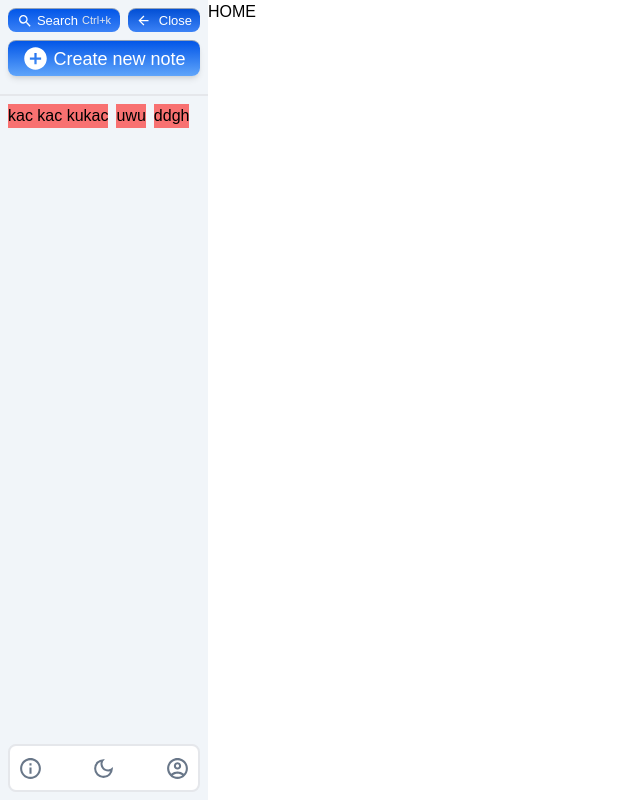
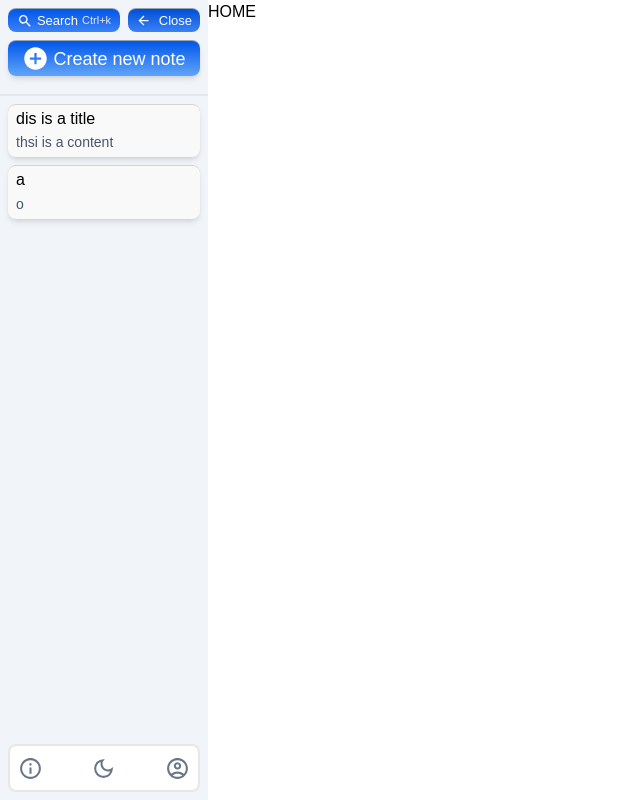
Before and after one commit to notmilanxd/notes, a React (Create React App) app: page / in a window 1280 px wide. Shown: the whole page, without its empty margins (0-640 px from the left). Built offline with nearby package versions, Linux system fonts and the light colour scheme.

Commit message:
Added functionality to the Create new note button

```diff
--- a/package.json
+++ b/package.json
@@ -16,6 +16,7 @@
     "react-router": "^6.8.1",
     "react-router-dom": "^6.8.1",
     "react-scripts": "5.0.1",
+    "tailwind-scrollbar": "^2.1.0",
     "web-vitals": "^2.1.4"
   },
   "scripts": {
--- a/src/App.js
+++ b/src/App.js
@@ -5,7 +5,7 @@ import * as MaterialIcons from "react-icons/md"
 import AccPopUp from './components/accountPopUpBox';
 import { SearchShortcut } from './components/searchFunction';
 import { SearchButtonLong, SearchButtonShort, TestButton } from './components/buttons';
-import { CreateNoteButton } from './components/createNote';
+import { NoteElement } from './components/createNote';
 
 
 function App() {
@@ -39,6 +39,39 @@ function App() {
 
   SearchShortcut()
 
+  const [noteList, addNote] = useState(
+    [
+        {
+            title: "dis is a title",
+            content: "thsi is a content"
+        },
+        {
+            title: "a",
+            content: "o"
+        }
+
+
+    ]
+  )
+
+  function CreateNewNote() {
+    addNote(
+      [{title: "this is a third title hasiojsa", content: "this is a third content gdszuudfhidshđmjruiofdjoifdjdfiop"}, ...noteList]
+
+    )
+  }
+
+  function CreateNoteButton() {
+    return(
+        <div onClick={
+            () => CreateNewNote()
+        } className="justify-center items-center flex w-48 absolute h-9 top-10 rounded-lg space-x-1 bg-gradient-to-b from-[#0256e8] to-blue-400 border-t border-t-slate-400 shadow-md dark:shadow-[#090909] text-lg select-none cursor-pointer">
+            <MaterialIcons.MdOutlineAddCircle className="text-[27px] text-white"/>
+            <p className="text-white">Create new note</p>
+        </div>
+    )
+}
+
   return (
     <div className="App">
         <div ref={myRef}>
@@ -48,10 +81,14 @@ function App() {
           <>
           {/* FLOATING MENU */}
 
-          <div className='absolute top-[6.5rem] flex flex-wrap space-x-2 mx-2'>
-            <p className='bg-red-400'>kac kac kukac</p>
-            <p className='bg-red-400'>uwu</p>
-            <p className='bg-red-400'>ddgh</p>
+          <div className='absolute top-[6.5rem] overflow-y-auto w-full h-[calc(100%-10.5rem)] space-y-2 justify-center scrollbar-thumb-slate-200 hover:scrollbar-thumb-slate-300 dark:scrollbar-thumb-[#363636] hover:dark:scrollbar-thumb-[#454545] scrollbar-thin'>
+            {noteList.map((notes) => {
+              return(
+              <NoteElement
+                title={notes.title}
+                content={notes.content}
+              />)
+            })}
           </div>
 
 
--- a/src/components/buttons.js
+++ b/src/components/buttons.js
@@ -1,7 +1,7 @@
 import { SearchIconFunction } from "./searchFunction"
 import * as MaterialIcons from "react-icons/md"
 import { isMacOs } from "react-device-detect"
-import { easeOut, motion } from "framer-motion"
+import { motion } from "framer-motion"
 
 export function SearchButtonLong() {
 
@@ -22,7 +22,7 @@ export function SearchButtonShort() {
         animate={{
             scale: [0, 1.2, 1] }}
         transition={{ duration: 0.5 }}
-        onClick={() => SearchIconFunction()} className="bg-gradient-to-b from-[#0256e8] to-blue-500 flex cursor-pointer rounded-l-lg rounded-r-lg border-t border-1.5 border-t-slate-400 h-6 w-6 justify-center items-center select-none" >
+        onClick={() => SearchIconFunction()} title="Search" className="bg-gradient-to-b from-[#0256e8] to-blue-500 flex cursor-pointer rounded-l-lg rounded-r-lg border-t border-1.5 border-t-slate-400 h-6 w-6 justify-center items-center select-none" >
             <MaterialIcons.MdSearch className='text-white'/>
         </motion.div>
     )
--- a/src/components/createNote.js
+++ b/src/components/createNote.js
@@ -1,10 +1,11 @@
-import * as MaterialIcons from "react-icons/md"
-
-export function CreateNoteButton() {
+export function NoteElement(props) {
     return(
-        <div className="justify-center items-center flex w-48 absolute h-9 top-10 rounded-lg space-x-1 bg-gradient-to-b from-[#0256e8] to-blue-400 border-t border-t-slate-400 shadow-md text-lg select-none cursor-pointer">
-            <MaterialIcons.MdOutlineAddCircle className="text-[27px] text-white"/>
-            <p className="text-white">Create new note</p>
+        <div className="bg-[#f9f9f9] w-48 mx-2 dark:bg-[#323232] cursor-pointer rounded-l-lg rounded-r-lg border-t border-1.5 dark:border-[#636363] border-[#d5d5d5] shadow-md dark:shadow-[#090909] select-none">
+            <div className="w-40">
+                <p className="mx-2 my-[0.10rem] dark:text-white overflow-hidden text-ellipsis whitespace-nowrap">{props.title}</p>
+            </div>
+            <p className="mx-2 dark:text-[#b4b4b4] text-sm overflow-hidden text-ellipsis whitespace-nowrap text-slate-600">{props.content}</p>
+            <div className="h-[0.33rem]"></div>
         </div>
     )
 }
--- a/tailwind.config.js
+++ b/tailwind.config.js
@@ -9,5 +9,7 @@ module.exports = {
       },
     },
   },
-  plugins: [],
+  plugins: [
+    require('tailwind-scrollbar'),
+  ],
 }
```
Also changed, not shown: src/index.css (line endings or trailing spaces), 1 other file (tests, documents, lock files or other folders).
